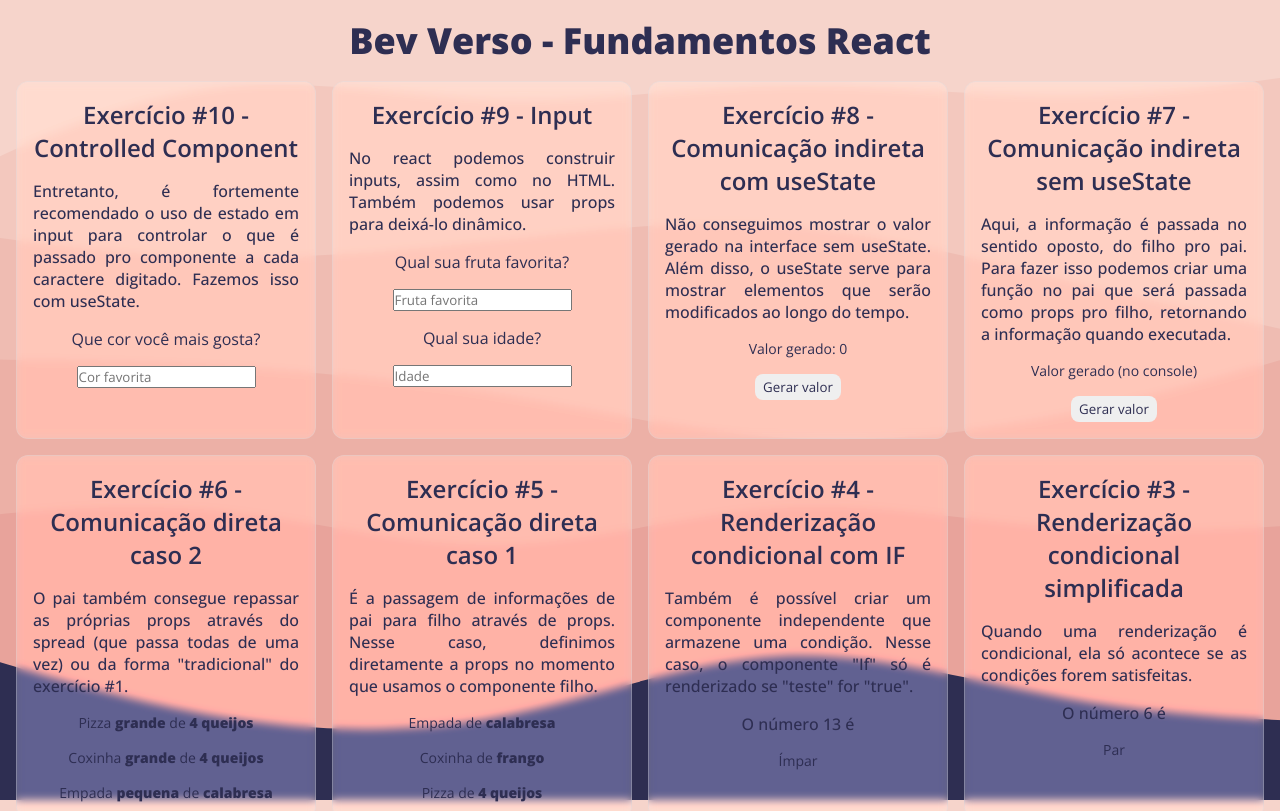
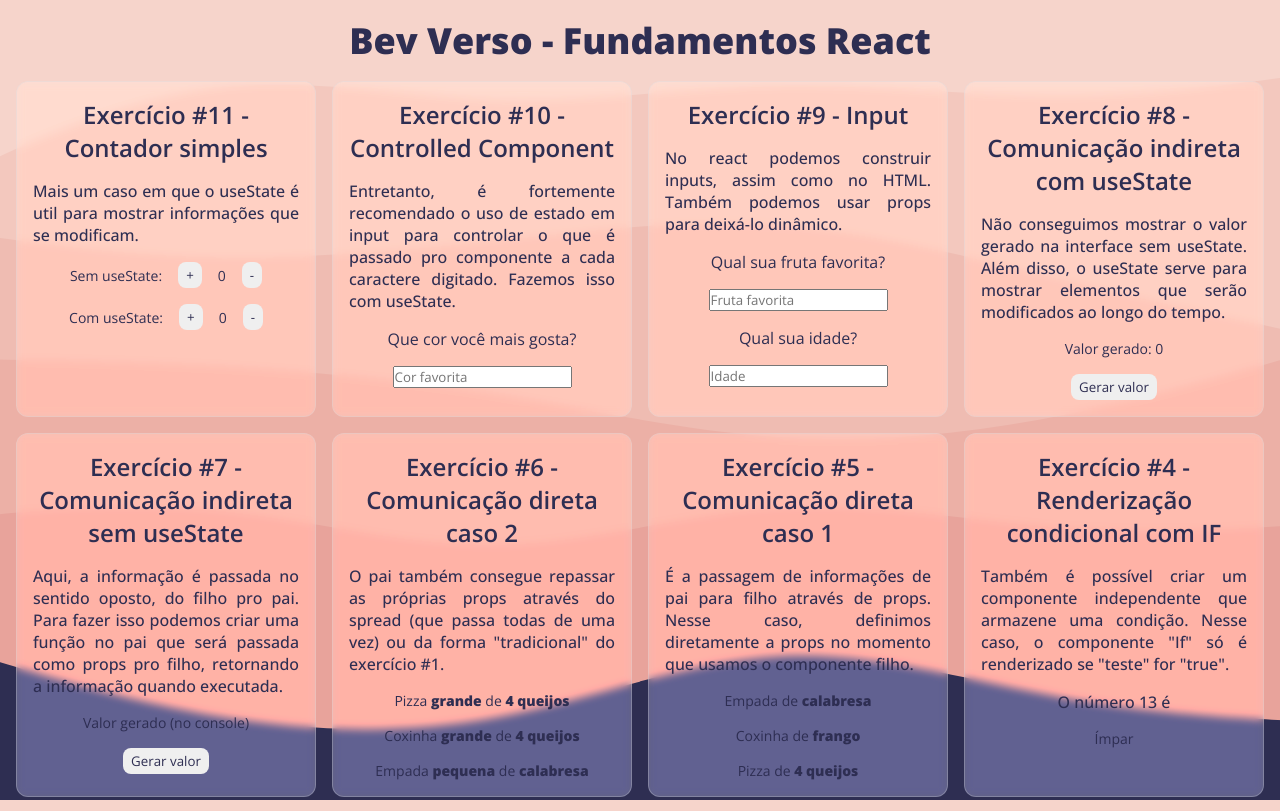
Before and after one commit to develyrios/aprendizado-front, a React (Vite) app: page / in a window 1280 px wide. Shown: the top 811 px of the page. Built offline with nearby package versions, Linux system fonts and the light colour scheme.

Commit message:
<feat>:adiciona o exercicio 11

```diff
--- /dev/null
+++ b/src/components/Exercicios/Exercicio11/contadorComUseState copy.jsx
@@ -0,0 +1,25 @@
+import { useState } from "react"
+import { Button } from "../../../styles/Button"
+import { Span } from "../../../styles/Text"
+import { ContainerContador } from "./style"
+
+export const ContadorComUseState = () => {
+    const [numero, setNumero] = useState(0)
+
+    const aumentarNumero = () => {
+        setNumero(numero+1)
+    }
+
+    const diminuirNumero = () => {
+        setNumero(numero-1)
+    }
+
+    return(
+        <ContainerContador>
+            <Span>Com useState: </Span>
+            <Button onClick={aumentarNumero}>+</Button>
+            <Span>{numero}</Span>
+            <Button onClick={diminuirNumero}>-</Button>
+        </ContainerContador>
+    )
+}
--- /dev/null
+++ b/src/components/Exercicios/Exercicio11/contadorSemUseState.jsx
@@ -0,0 +1,24 @@
+import { Button } from "../../../styles/Button"
+import { Span } from "../../../styles/Text"
+import { ContainerContador } from "./style"
+
+export const ContadorSemUseState = () => {
+    let numero = 0
+
+    const aumentarNumero = () => {
+        numero + 1
+    }
+
+    const diminuirNumero = () => {
+        numero - 1
+    }
+
+    return(
+        <ContainerContador>
+            <Span>Sem useState: </Span>
+            <Button onClick={aumentarNumero}>+</Button>
+            <Span>{numero}</Span>
+            <Button onClick={diminuirNumero}>-</Button>
+        </ContainerContador>
+    )
+}
--- /dev/null
+++ b/src/components/Exercicios/Exercicio11/index.jsx
@@ -0,0 +1,20 @@
+import { Paragraph } from "../../../styles/Text"
+import { Card } from "../../Card"
+import { ContadorComUseState } from "./contadorComUseState copy"
+import { ContadorSemUseState } from "./contadorSemUseState"
+
+
+export const Exercicio11 = () => {
+    return(
+        <Card title="Exercício #11 - Contador simples">
+            <Paragraph>
+                Mais um caso em que o useState é util
+                para mostrar informações que se modificam.
+            </Paragraph>
+
+            <ContadorSemUseState />
+            <ContadorComUseState />
+
+        </Card>
+    )
+}
--- /dev/null
+++ b/src/components/Exercicios/Exercicio11/style.js
@@ -0,0 +1,9 @@
+import styled from "styled-components";
+
+export const ContainerContador = styled.div`
+    display: flex;
+    align-items: center;
+    gap: 16px;
+    justify-content: center;
+    flex-wrap: wrap;
+`
--- a/src/components/Exercicios/index.jsx
+++ b/src/components/Exercicios/index.jsx
@@ -8,11 +8,13 @@ import { Exercicio07 } from "./Exercicio07"
 import { Exercicio08 } from "./Exercicio08"
 import { Exercicio09 } from "./Exercicio09"
 import { Exercicio10 } from "./Exercicio10"
+import { Exercicio11 } from "./Exercicio11"
 import { Container } from "./style"
 
 export const Exercicios = () => {
     return(
         <Container>
+            <Exercicio11 />
             <Exercicio10 />
             <Exercicio09 />
             <Exercicio08 />
```
